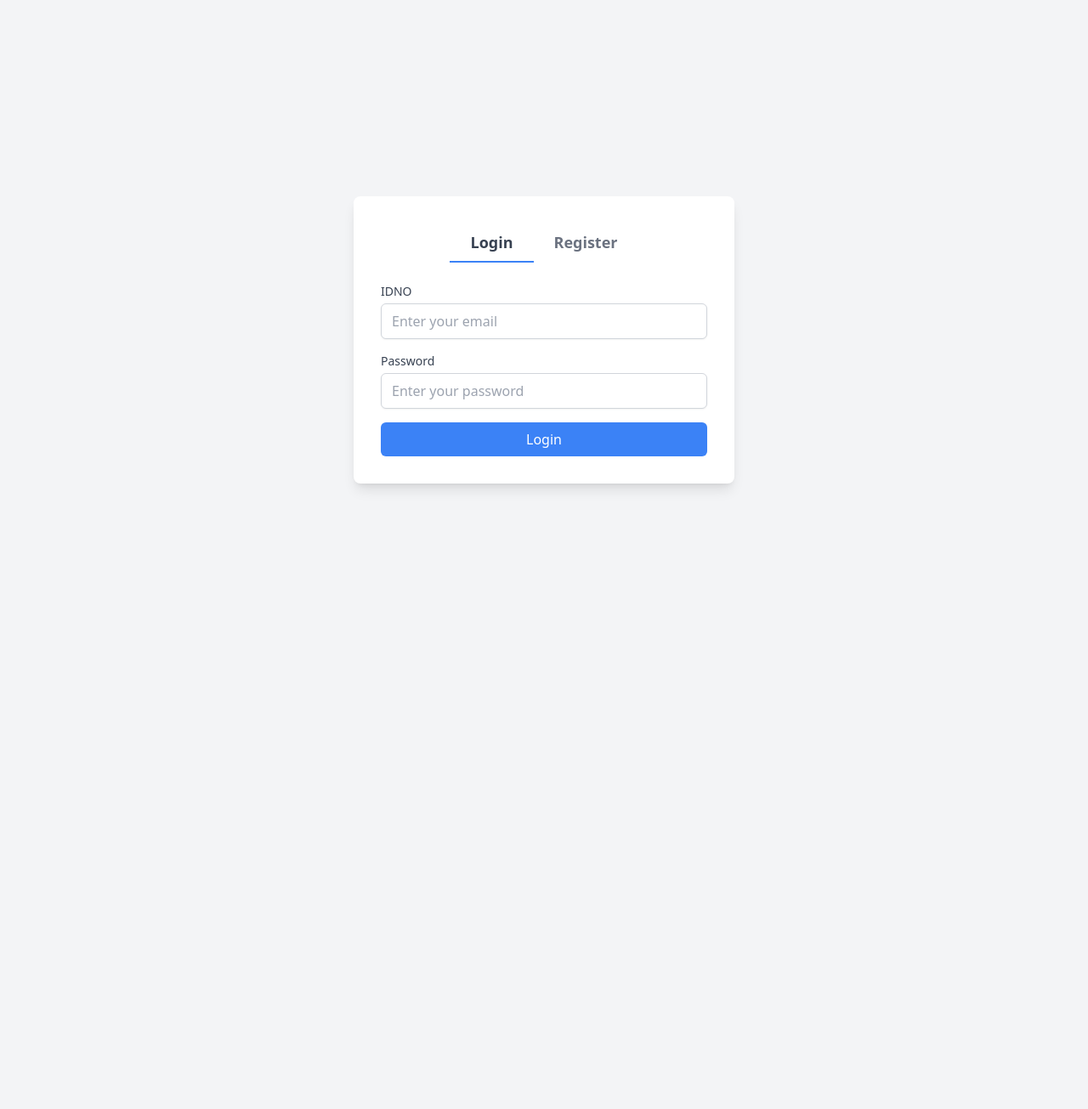
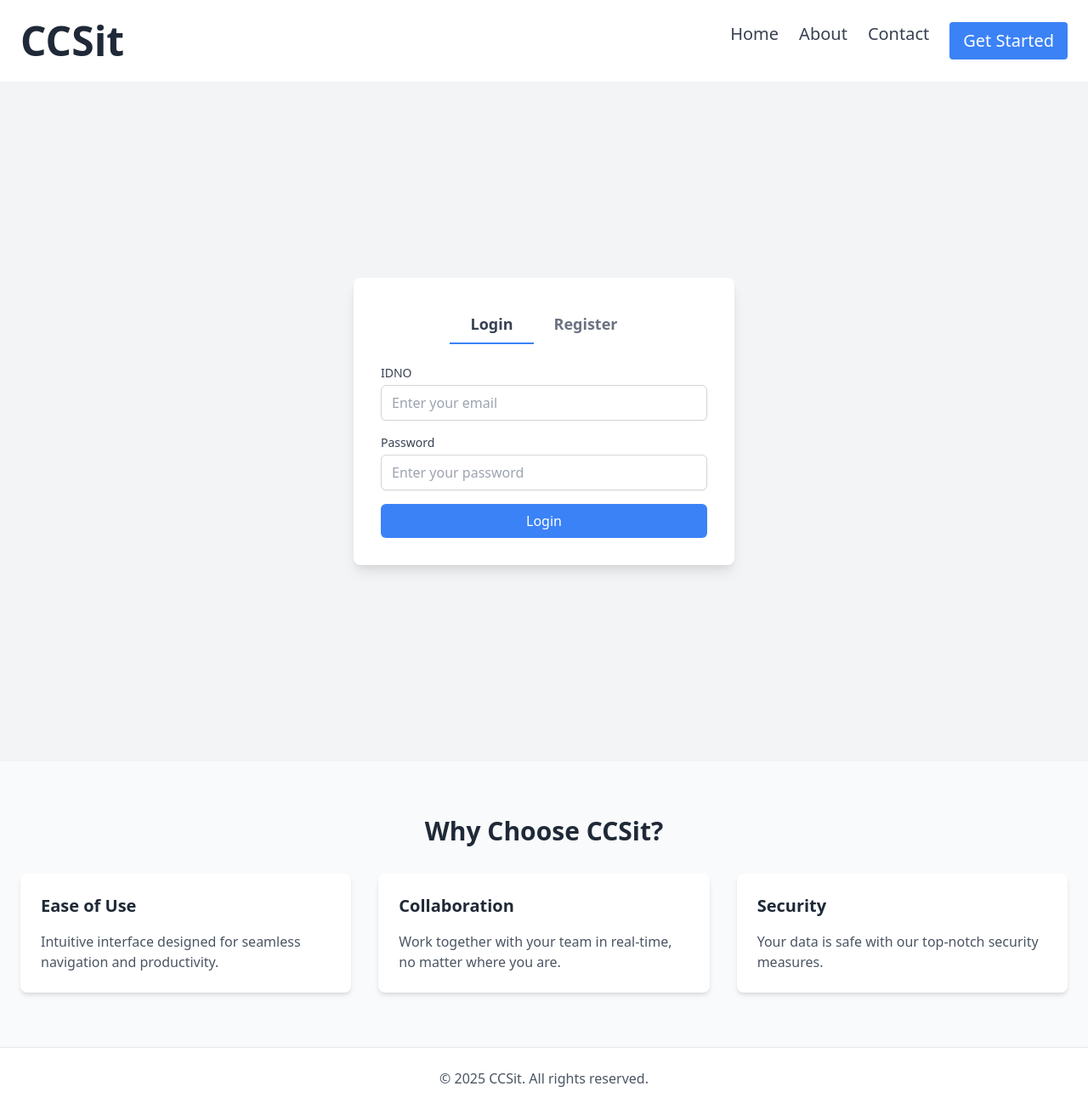
Before and after one commit to CryoYohan/CCS-Sit-In-System, a Flask app: page /login in a window 1280 px wide. Shown: the whole page at 85% size. Before the commit the page ends 800 px from the top, so only its background shows below. Run offline with Flask 3, Linux system fonts and the light colour scheme; some libraries are stand-ins or nearby versions.

Commit message:
finished login register with flash messages for user to know info

```diff
--- a/app/database/dbhelper.py
+++ b/app/database/dbhelper.py
@@ -2,7 +2,7 @@ from sqlite3 import connect, Row
 
 class Databasehelper:
     def __init__(self)->None:
-        self.database = 'student.db'
+        self.database = 'user.db'
 
     def getdb_connection(self):
         connection = connect(self.database)
--- a/app/modules/record.py
+++ b/app/modules/record.py
@@ -1,4 +1,4 @@
-from student import Student
+from .user_mgt_module.student import Student
 class Record():
     def __init__(self, student:Student, timein:str,timeout:str,duration:float,remaining_session:float, reason:str):
         self.student = student
--- a/app/modules/user_mgt_module/student.py
+++ b/app/modules/user_mgt_module/student.py
@@ -3,7 +3,7 @@ from .user import User
 
 class Student(User):
     def __init__(self,idno:str,firstname:str, middlename,lastname,course:str, year:int, email:str, role="Student"):
-        super().__init__(idno, firstname, middlename,lastname,course,year, email, role="Student")
+        super().__init__(idno, firstname, middlename,lastname, email)
         self.idno = idno
         self.course = course
         self.year = year
@@ -15,6 +15,9 @@ class Student(User):
     def delete_reservation(self):
         pass
 
+    def __str__(self):
+        return f"{self.firstname.title()} {self.middlename[0].capitalize()}. {self.lastname.title()}"
+
 
 # Define a Blueprint for student-related routes
 # student_bp = Blueprint('student', __name__)
--- a/app/modules/user_mgt_module/user.py
+++ b/app/modules/user_mgt_module/user.py
@@ -33,7 +33,7 @@ class User():
         if not update_data:
             return "No changes made."
 
-        return self.db.update_record(self.table, "idno", **update_data)
+        return self.db.update_record(self.table, self.idno, **update_data)
 
     def delete(self):
         pass
--- a/app/routes.py
+++ b/app/routes.py
@@ -1,4 +1,4 @@
-from flask import render_template, request, redirect, url_for, Blueprint, session, abort
+from flask import render_template, request, redirect, url_for, Blueprint, session, abort,jsonify, flash
 from .modules.user_mgt_module.student import Student
 from .modules.login_register_module import Authorization
 
@@ -12,29 +12,38 @@ auth = Authorization()
 @main.route('/')
 def index():
     """Landing page."""
-    return render_template('index.html')
+    return render_template('index.html', user_in_login_page=False)
 
 @main.route('/login')
 def login():
     """Login page."""
-    return render_template('login.html')
+    return render_template('login.html',user_in_login_page=True)
 
 
 @main.route('/dashboard')
 def dashboard():
     """Dashboard page."""
-    if not session['student'] == None:
-        student_data = session.get('student')
-        student = Student(
-                            idno= student_data['idno'],
-                            fullname = student_data['fullname'],
-                            course = student_data['course'],
-                            year = student_data['year'],
-             )
-        print(student)
-        return render_template('dashboard.html', student=student)
-    else:
-        abort(403)
+    try:
+        if not session['student'] == None:
+            student_data = session.get('student')
+            student = Student(
+                                idno= student_data['idno'],
+                                firstname = student_data['firstname'],
+                                middlename = student_data['middlename'],
+                                lastname =student_data['lastname'],
+                                course = student_data['course'],
+                                year = student_data['year'],
+                                email = student_data['email'],
+                )
+            print(student)
+            return render_template('dashboard.html', student=student, )
+        else:
+            return redirect(url_for('main.login'))
+    except Exception as e:
+        flash(str(e),'error')
+        flash("Please try again")
+        #session['student'] = None
+        return redirect(url_for('main.login'))
 
 @main.after_request
 def after_request(response):
@@ -45,38 +54,56 @@ def after_request(response):
 def logout():
     """Logout page."""
     session['student'] = None
+    message = "You have been logged out."
+    flash(message, 'success')
     return redirect(url_for('main.index'))
 
 @main.route('/loginstudent', methods=['POST'])
 def loginstudent():
     """Login a student."""
-    idno:str = request.form['idno']
-    password:str = request.form['password']
+    idno: str = request.form['idno']
+    password: str = request.form['password']
 
     # Use Login Register Module for authorization
-    if auth.student_account_exist_and_correct_credentials(idno=idno,password=password):
+    if auth.user_account_exist_and_correct_credentials(idno=idno, password=password):
+        # If login is successful, send a message to show SweetAlert before redirecting
+        flash("Login successful.", 'success')
         return redirect(url_for('main.dashboard'))
     else:
-        return redirect(url_for('main.login'))
+        # If login fails, pass error message to be used with SweetAlert
+        login_error = "Invalid credentials. Please try again."
+        message = "Invalid credentials. Please try again."
+        flash(message, 'error')
+        return render_template('login.html', user_in_login_page=True)
 
-@main.route('/registerstudent',methods=['POST'])
+
+
+@main.route('/registerstudent', methods=['POST'])
 def registerstudent():
     """Register a student"""
     idno:str = request.form['idno']
-    fullname:str = request.form['fullname']
+    firstname:str = request.form['firstname']
+    middlename:str = request.form['middlename']
+    lastname:str = request.form['lastname']
     course:str = request.form['course']
     year:int = request.form['year']
     email:str = request.form['email']
     password:str = request.form['password']
 
     # Use Login Register Module for student registration
-    if auth.student_is_registered(idno=idno,
-                                  fullname=fullname,
-                                  course=course,
-                                  year=year,
-                                  email=email,
-                                  password=password
-                                  ):
-        return redirect(url_for('main.dashboard'))
+    registration_success = auth.user_is_registered(idno=idno,
+                                                   firstname=firstname,
+                                                   middlename=middlename,
+                                                   lastname=lastname,
+                                                   course=course,
+                                                   year=year,
+                                                   email=email,
+                                                   password=password)
+    if registration_success:
+        # If registration is successful, show a success alert and redirect to login page
+        message = "Registration successful. Please login."
+        flash(message, 'success')
+        return redirect(url_for('main.login'))
     else:
+        # If registration failed, show an error alert
         return redirect(url_for('main.login'))
--- a/app/templates/components.html
+++ b/app/templates/components.html
@@ -0,0 +1,23 @@
+{% macro flash_message() -%}
+<!-- Flash Messages -->
+{% with messages = get_flashed_messages(with_categories=true) %}
+{% if messages %}
+    <div class="fixed top-4 right-4 space-y-4 z-50">
+        {% for category, message in messages %}
+            <div class="animate-fade-in transform transition-all duration-300 ease-in-out flex items-center justify-between p-4 rounded-lg shadow-lg text-white
+                {% if category == 'success' %} bg-green-500
+                {% elif category == 'error' %} bg-red-500
+                {% else %} bg-blue-500
+                {% endif %}">
+                <span>{{ message }}</span>
+                <button onclick="this.parentElement.remove()" class="ml-4 p-1 rounded-full hover:bg-opacity-25 focus:outline-none">
+                    <svg xmlns="http://www.w3.org/2000/svg" class="h-5 w-5" viewBox="0 0 20 20" fill="currentColor">
+                        <path fill-rule="evenodd" d="M4.293 4.293a1 1 0 011.414 0L10 8.586l4.293-4.293a1 1 0 111.414 1.414L11.414 10l4.293 4.293a1 1 0 01-1.414 1.414L10 11.414l-4.293 4.293a1 1 0 01-1.414-1.414L8.586 10 4.293 5.707a1 1 0 010-1.414z" clip-rule="evenodd" />
+                    </svg>
+                </button>
+            </div>
+        {% endfor %}
+    </div>
+{% endif %}
+{% endwith %}
+{%- endmacro %}
--- a/app/templates/index.html
+++ b/app/templates/index.html
@@ -21,25 +21,33 @@
     <!-- Top Navigation Bar -->
     <nav class="flex justify-between items-center p-6 bg-white shadow-sm">
         <!-- Title -->
-        <div class="text-4xl font-bold text-gray-800">CCSit.</div>
+        <div class="text-5xl font-bold text-gray-800">
+            <a href="{{ url_for('main.index') }}">CCSit</a>
+          </div>
         <!-- Navigation Links -->
         <div class="flex space-x-6 text-xl text-gray-700">
             <a href="#" class="hover:text-gray-900">Home</a>
             <a href="#" class="hover:text-gray-900">About</a>
             <a href="#" class="hover:text-gray-900">Contact</a>
-            <a href="#" class="hover:text-gray-900">Login</a>
-            <a href="{{ url_for('main.login') }}" class="bg-blue-500 text-white px-4 py-2 rounded hover:bg-blue-600">Sign Up</a>
+            <a href="{{ url_for('main.login') }}" class="bg-blue-500 text-white px-4 py-2 rounded hover:bg-blue-600">Get Started</a>
         </div>
     </nav>
-
+    {% import 'components.html' as component %}
     <!-- Header Section -->
-    <header class="flex items-center justify-center h-screen bg-gradient-to-r from-blue-500 to-purple-600 animate-fade-in">
+    {% if not user_in_login_page %}
+    <header id="header-bg" class="flex items-center justify-center h-screen bg-gradient-to-r from-blue-500 to-purple-600 animate-fade-in">
         <div class="text-center">
             <h1 class="text-5xl font-bold text-white mb-4">Simplify Your Workflow with CCSit</h1>
             <p class="text-xl text-gray-200 mb-8">The ultimate tool for managing your projects efficiently and effectively.</p>
             <a href="#" class="bg-white text-blue-600 px-8 py-3 rounded-lg text-lg hover:bg-gray-100 transition duration-300">Get Started</a>
         </div>
     </header>
+    {% endif %}
+
+    {{ component.flash_message() }}
+
+    {% block content %}
+    {% endblock %}
 
     <!-- Additional Content Section -->
     <section class="py-16 bg-gray-50">
@@ -64,7 +72,7 @@
 
     <!-- Footer -->
     <footer class="text-center py-6 bg-white border-t border-gray-200">
-        <p class="text-gray-600">&copy; 2023 CCSit. All rights reserved.</p>
+        <p class="text-gray-600">&copy; 2025 CCSit. All rights reserved.</p>
     </footer>
 
 </body>
--- a/app/templates/login.html
+++ b/app/templates/login.html
@@ -1,16 +1,6 @@
-<!DOCTYPE html>
-<html lang="en">
-  <head>
-    <meta charset="UTF-8" />
-    <meta name="viewport" content="width=device-width, initial-scale=1.0" />
-    <title>Login & Register Form</title>
-    <script src="https://cdn.tailwindcss.com"></script>
-    <link
-      rel="shortcut icon"
-      href="{{ url_for('static', filename='images/favicon/favicon.ico') }}"
-    />
-  </head>
-  <body class="bg-gray-100 flex items-center justify-center min-h-screen">
+{% extends 'index.html' %}
+{% block content %}
+<div class="bg-gray-100 flex items-center justify-center min-h-screen">
   <div class="bg-white p-8 rounded-lg shadow-lg w-full max-w-md">
     <!-- Tabs for Login and Register -->
     <div class="flex justify-center mb-6">
```
Also changed, not shown: other parts of app/templates/index.html (+3 -3 lines), other parts of app/templates/login.html (+3 -2 lines), app/modules/login_register_module.py (+31 -18 lines), app/templates/dashboard.html (+28 -4 lines), user.db. Lines whose indentation alone changed are shown as unchanged.
